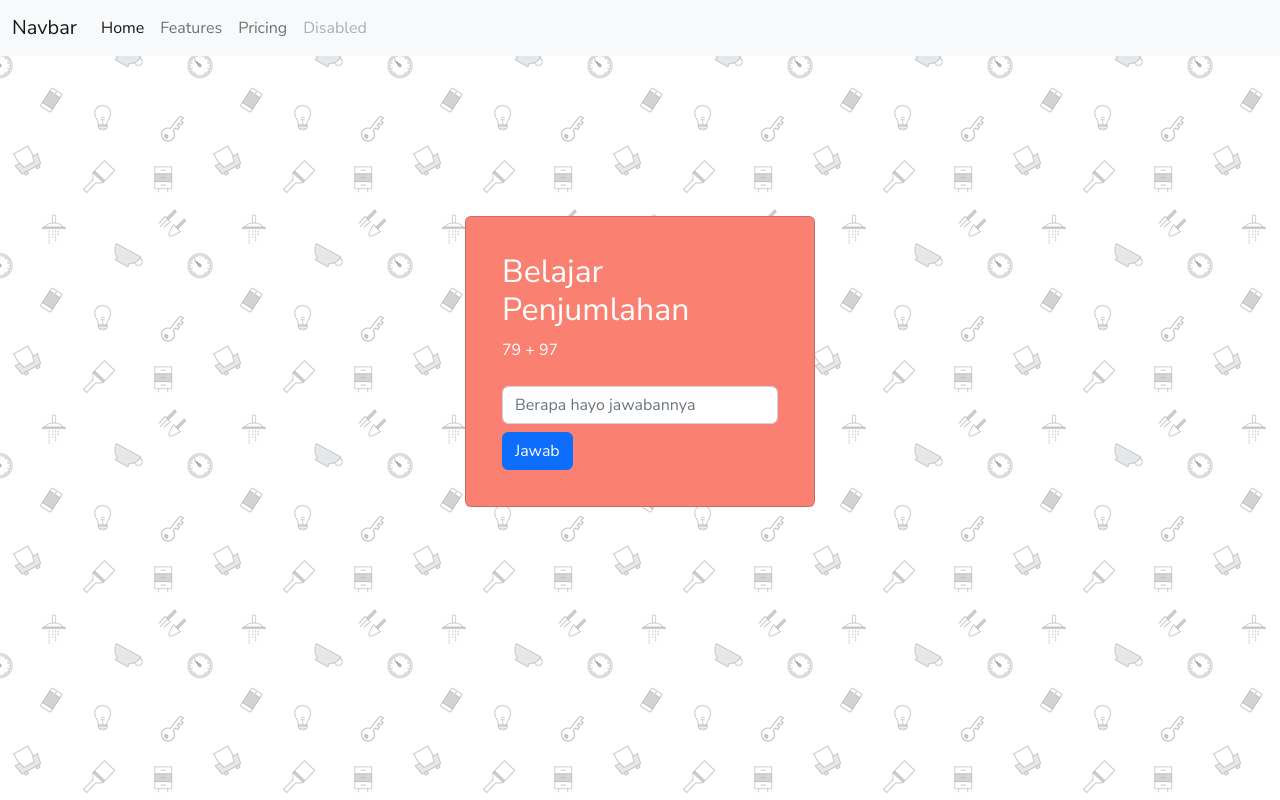
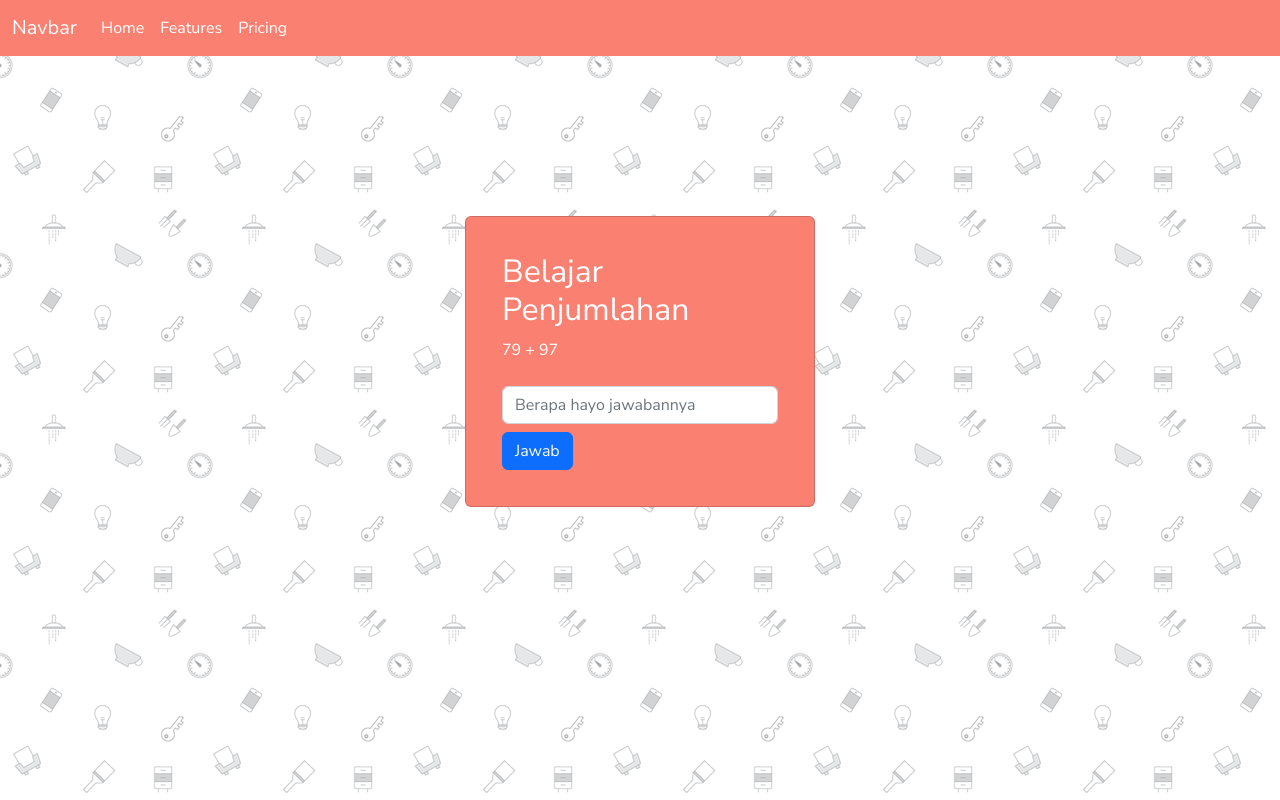
Before and after one commit to rizkirmdhnnn/belajarpenjumlahan, a plain HTML site: page index.html in a window 1280 px wide. Drawn offline with nearby package versions, Linux system fonts and the light colour scheme.

Commit message:
fix color nav

```diff
--- a/index.html
+++ b/index.html
@@ -12,18 +12,17 @@
     </style>
 </head>
 <body>
-    <nav class="navbar navbar-expand-lg bg-light">
+    <nav class="navbar navbar-expand-lg">
         <div class="container-fluid">
-            <a class="navbar-brand" href="#">Navbar</a>
+            <a class="navbar-brand text-white" href="#">Navbar</a>
             <button class="navbar-toggler" type="button" data-bs-toggle="collapse" data-bs-target="#navbarNavAltMarkup" aria-controls="navbarNavAltMarkup" aria-expanded="false" aria-label="Toggle navigation">
             <span class="navbar-toggler-icon"></span>
             </button>
             <div class="collapse navbar-collapse" id="navbarNavAltMarkup">
             <div class="navbar-nav">
-                <a class="nav-link active" aria-current="page" href="#">Home</a>
-                <a class="nav-link" href="#">Features</a>
-                <a class="nav-link" href="#">Pricing</a>
-                <a class="nav-link disabled">Disabled</a>
+                <a class="nav-link active text-white" aria-current="page" href="#">Home</a>
+                <a class="nav-link text-white" href="#">Features</a>
+                <a class="nav-link text-white" href="#">Pricing</a>
             </div>
             </div>
         </div>
```
